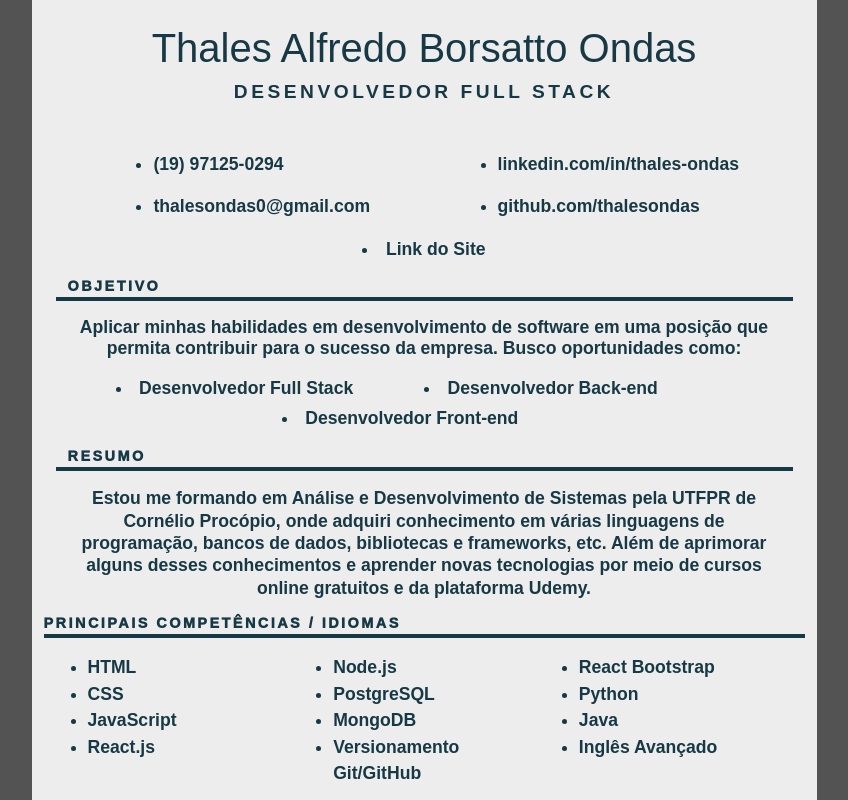
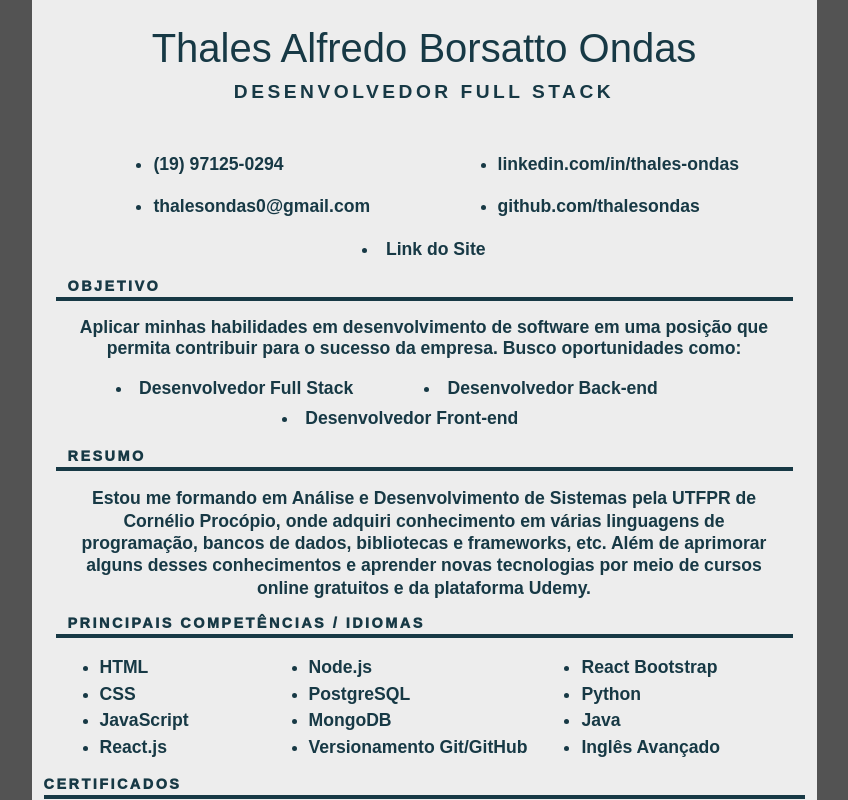
Before and after one commit to thalesondas/curriculum, a React (Create React App) app: page / in a window 1280 px wide. Shown: the top 800 px of the page, without its empty margins (216-1064 px from the left). Built offline with nearby package versions, Linux system fonts and the light colour scheme.

Commit message:
Melhorando o Container de competências

```diff
--- a/src/components/Competencias.js
+++ b/src/components/Competencias.js
@@ -2,8 +2,10 @@ import { Col, Container } from "react-bootstrap";
 
 const Competencias = () => {
     return(
-        <>
+        <Container className="mt-1">
+            <Container className="d-flex justify-content-start">
                 <h3>Principais Competências / Idiomas</h3>
+            </Container>
             <hr />
             <Container className="d-flex">
             <Col>
@@ -14,12 +16,12 @@ const Competencias = () => {
                     <li>React.js</li>
                 </ul>
             </Col>
-            <Col>
+            <Col style={{ transform: 'translateX(-22px)' }}>
                 <ul>
                     <li>Node.js</li>
                     <li>PostgreSQL</li>
                     <li>MongoDB</li>
-                <li>Versionamento Git/GitHub</li>
+                    <li style={{ whiteSpace: 'nowrap' }}>Versionamento Git/GitHub</li>
                 </ul>
             </Col>
             <Col>
@@ -31,7 +33,7 @@ const Competencias = () => {
                 </ul>
             </Col>
             </Container>
-        </>
+        </Container>
     )
 }
 
```
Lines whose indentation alone changed are shown as unchanged.
